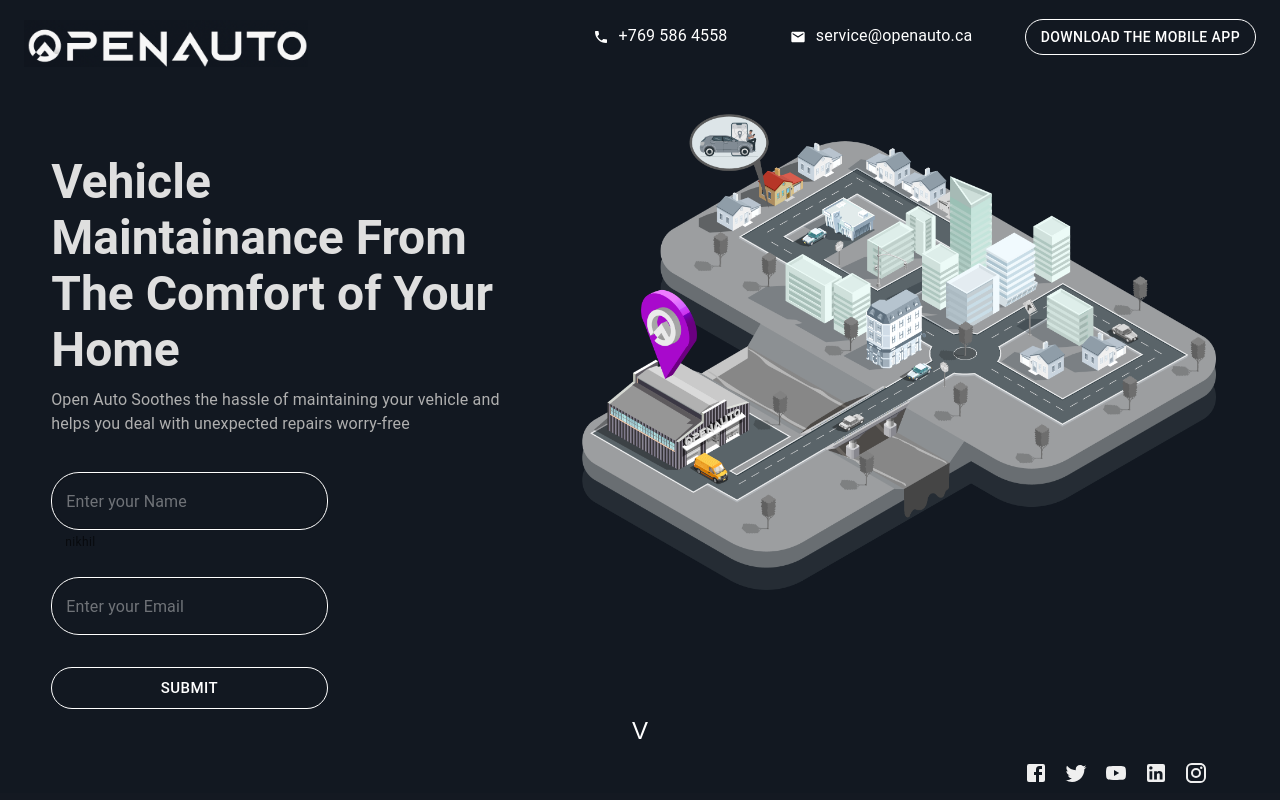
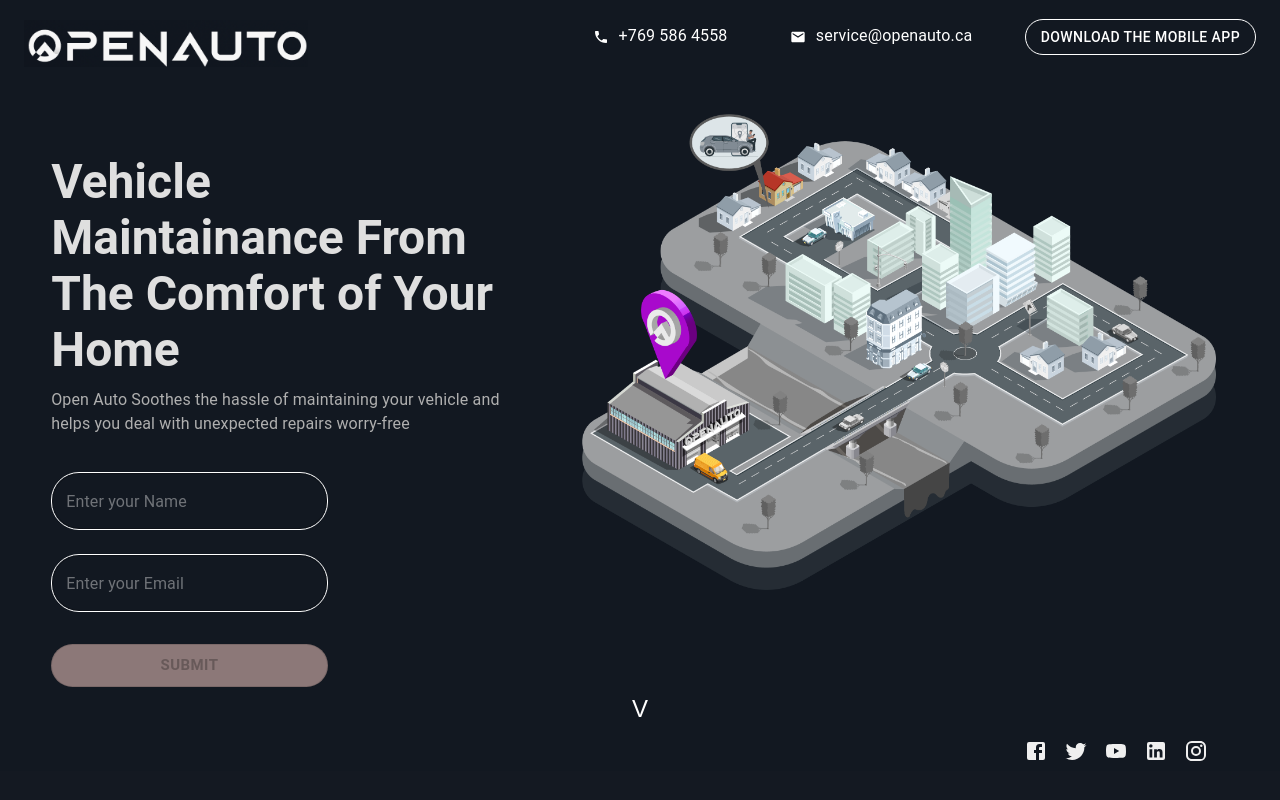
Before and after one commit to vocally-project/client, a React (Create React App) app: page / in a window 1280 px wide. Shown: the top 800 px of the page. Built offline with nearby package versions, Linux system fonts and the light colour scheme.

Commit message:
feat: add validation

```diff
--- a/src/component/form/index.jsx
+++ b/src/component/form/index.jsx
@@ -34,13 +34,29 @@ const Form = () => {
             setError({ ...error, name: "name is required" });
             return true;
         };
+        if (blurEmail && !email) {
+            setError({ ...name, email: "email is required" });
+            return true;
+        };
+        if (blurEmail && email && !/^[\w-\.]+@([\w-]+\.)+[\w-]{2,4}$/.test(email)) {
+            setError({ ...name, email: "invalid email" });
+            return true;
+        };
         return false;
-    }
+    };
 
     const handleSubmit = async () => {
         try {
-            const response = await createUser(email, name)
-            console.log(response);
+            if (hasError()) {
+                console.log(error);
+            } else {
+                const response = await createUser(email, name)
+                if (response.data.status === 200) {
+                    setError({ name: "", email: "" });
+                    console.log(response);
+                }
+                console.log(response);
+            }
         } catch (err) {
             console.log(err)
         }
@@ -60,7 +76,7 @@ const Form = () => {
                     value={name}
                     onBlur={handleNameBlur}
                     onChange={handleNameChange}
-                    error={"nikhil"}
+                    error={error.name}
                 />
                 <CustomTextField
                     placeholder="Enter your Email"
@@ -71,7 +87,7 @@ const Form = () => {
                 />
                 <br />
                 <br />
-                <ButtonComponent size="large" fullWidth variant="outlined" onClick={hasError && handleSubmit} name="submit"  />
+                <ButtonComponent size="large" disabled={!(blurEmail && blurName)} fullWidth variant="outlined" onClick={handleSubmit} name="submit"  />
             </Box>
         </Box>
     )
--- a/src/index.css
+++ b/src/index.css
@@ -3,13 +3,25 @@
 }
 
 .custom-button:hover {
-    background: purple  !important;
+    background: #383131  !important;
+}
+
+.custom-button:disabled,
+.custom-button[disabled]{
+  border: 1px solid #999999;
+  font-weight: bold;
+  background-color: #8c7878;
 }
 
 .inputRounded .MuiOutlinedInput-root {
     border-radius: 28px;
     color: #efefef;
     border: 1px solid white;
+}
+
+.inputRounded .MuiFormHelperText-root {
+    color: gray;
+    margin-bottom: 0px;
 }
 
 .MuiFormLabel-root {
```
